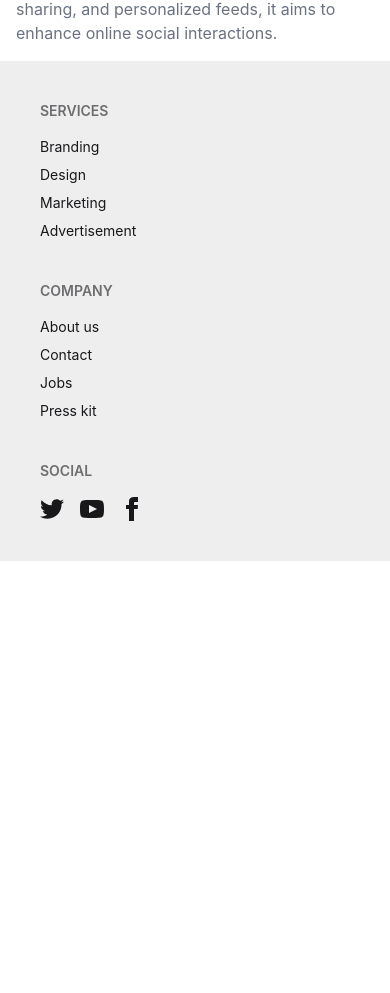
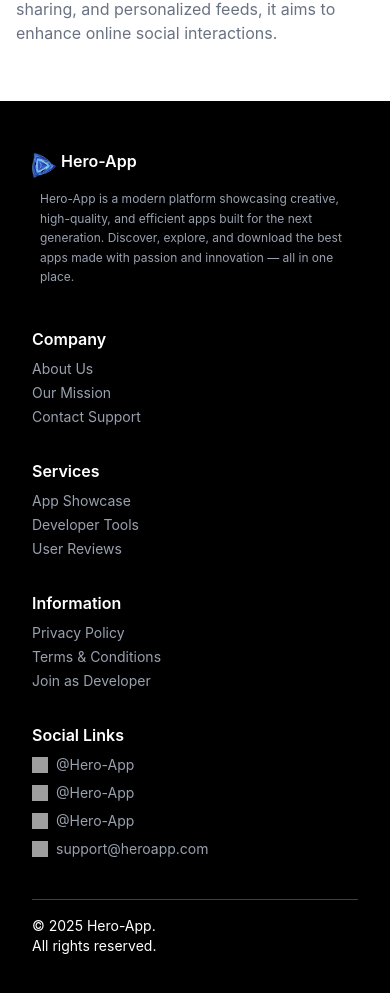
Before and after one commit to subornakter/Hero-App, a React (Vite) app: page /appDetails/1 in a window 390 px wide. Shown: the part 1313-2306 px from the top of the page. Before the commit the page ends 1874 px from the top, so only its background shows below. Built offline with nearby package versions, Linux system fonts and the light colour scheme; grey boxes are pictures that could not be loaded.

Commit message:
function add responsive add

```diff
--- a/src/components/Footer.jsx
+++ b/src/components/Footer.jsx
@@ -1,63 +1,83 @@
 import React from 'react';
+import logo from '../assets/logo.png'
+const Footer = () => {
+  return (
+    <footer className="bg-black text-gray-300 px-8 py-12 mt-10">
+      <div className="grid md:grid-cols-5 gap-8">
 
-const Footer = () => {
-    return (
-        <footer className="footer sm:footer-horizontal bg-base-300 text-base-content p-10">
-  <nav>
-    <h6 className="footer-title">Services</h6>
-    <a className="link link-hover">Branding</a>
-    <a className="link link-hover">Design</a>
-    <a className="link link-hover">Marketing</a>
-    <a className="link link-hover">Advertisement</a>
-  </nav>
-  <nav>
-    <h6 className="footer-title">Company</h6>
-    <a className="link link-hover">About us</a>
-    <a className="link link-hover">Contact</a>
-    <a className="link link-hover">Jobs</a>
-    <a className="link link-hover">Press kit</a>
-  </nav>
-  <nav>
-    <h6 className="footer-title">Social</h6>
-    <div className="grid grid-flow-col gap-4">
-      <a>
-        <svg
-          xmlns="http://www.w3.org/2000/svg"
-          width="24"
-          height="24"
-          viewBox="0 0 24 24"
-          className="fill-current">
-          <path
-            d="M24 4.557c-.883.392-1.832.656-2.828.775 1.017-.609 1.798-1.574 2.165-2.724-.951.564-2.005.974-3.127 1.195-.897-.957-2.178-1.555-3.594-1.555-3.179 0-5.515 2.966-4.797 6.045-4.091-.205-7.719-2.165-10.148-5.144-1.29 2.213-.669 5.108 1.523 6.574-.806-.026-1.566-.247-2.229-.616-.054 2.281 1.581 4.415 3.949 4.89-.693.188-1.452.232-2.224.084.626 1.956 2.444 3.379 4.6 3.419-2.07 1.623-4.678 2.348-7.29 2.04 2.179 1.397 4.768 2.212 7.548 2.212 9.142 0 14.307-7.721 13.995-14.646.962-.695 1.797-1.562 2.457-2.549z"></path>
-        </svg>
-      </a>
-      <a>
-        <svg
-          xmlns="http://www.w3.org/2000/svg"
-          width="24"
-          height="24"
-          viewBox="0 0 24 24"
-          className="fill-current">
-          <path
-            d="M19.615 3.184c-3.604-.246-11.631-.245-15.23 0-3.897.266-4.356 2.62-4.385 8.816.029 6.185.484 8.549 4.385 8.816 3.6.245 11.626.246 15.23 0 3.897-.266 4.356-2.62 4.385-8.816-.029-6.185-.484-8.549-4.385-8.816zm-10.615 12.816v-8l8 3.993-8 4.007z"></path>
-        </svg>
-      </a>
-      <a>
-        <svg
-          xmlns="http://www.w3.org/2000/svg"
-          width="24"
-          height="24"
-          viewBox="0 0 24 24"
-          className="fill-current">
-          <path
-            d="M9 8h-3v4h3v12h5v-12h3.642l.358-4h-4v-1.667c0-.955.192-1.333 1.115-1.333h2.885v-5h-3.808c-3.596 0-5.192 1.583-5.192 4.615v3.385z"></path>
-        </svg>
-      </a>
-    </div>
-  </nav>
+        {/* About Section */}
+        <div>
+          <div className='flex items-center gap-1'>
+            <img className='h-[25px] w-[25px]' src={logo} alt="" />
+            <h3 className="text-white font-semibold mb-2">Hero-App</h3>
+          </div>
+          <p className="text-[12px] p-2 text-gray-400 leading-relaxed">
+            Hero-App is a modern platform showcasing creative, high-quality, and efficient apps built for the next generation.
+            Discover, explore, and download the best apps made with passion and innovation — all in one place.
+          </p>
+        </div>
 
-</footer>
-    );
+        {/* Company Section */}
+        <div>
+          <h4 className="text-white font-semibold mb-2">Company</h4>
+          <ul className="space-y-1 text-sm text-gray-400">
+            <li><a href="#" className="hover:text-white transition-colors">About Us</a></li>
+            <li><a href="#" className="hover:text-white transition-colors">Our Mission</a></li>
+            <li><a href="#" className="hover:text-white transition-colors">Contact Support</a></li>
+          </ul>
+        </div>
+
+        {/* Services Section */}
+        <div>
+          <h4 className="text-white font-semibold mb-2">Services</h4>
+          <ul className="space-y-1 text-sm text-gray-400">
+            <li><a href="#" className="hover:text-white transition-colors">App Showcase</a></li>
+            <li><a href="#" className="hover:text-white transition-colors">Developer Tools</a></li>
+            <li><a href="#" className="hover:text-white transition-colors">User Reviews</a></li>
+          </ul>
+        </div>
+
+        {/* Information Section */}
+        <div>
+          <h4 className="text-white font-semibold mb-2">Information</h4>
+          <ul className="space-y-1 text-sm text-gray-400">
+            <li><a href="#" className="hover:text-white transition-colors">Privacy Policy</a></li>
+            <li><a href="#" className="hover:text-white transition-colors">Terms & Conditions</a></li>
+            <li><a href="#" className="hover:text-white transition-colors">Join as Developer</a></li>
+          </ul>
+        </div>
+
+        {/* Social Section */}
+        <div>
+          <h4 className="text-white font-semibold mb-2">Social Links</h4>
+          <ul className="space-y-2 text-sm text-gray-400">
+            <li className="flex items-center gap-2">
+              <img src="https://cdn-icons-png.flaticon.com/512/733/733547.png" alt="Facebook" className="w-4 h-4" />
+              <span>@Hero-App</span>
+            </li>
+            <li className="flex items-center gap-2">
+              <img src="https://cdn-icons-png.flaticon.com/512/733/733579.png" alt="Twitter" className="w-4 h-4" />
+              <span>@Hero-App</span>
+            </li>
+            <li className="flex items-center gap-2">
+              <img src="https://cdn-icons-png.flaticon.com/512/2111/2111463.png" alt="Instagram" className="w-4 h-4" />
+              <span>@Hero-App</span>
+            </li>
+
+            <li className="flex items-center gap-2">
+              <img src="https://i.ibb.co.com/67FzjgSn/communication.png" alt="Email" className="w-4 h-4" />
+              <span>support@heroapp.com</span>
+            </li>
+          </ul>
+        </div>
+      </div>
+
+      {/* Footer Bottom */}
+      <div className="text-left md:text-center text-white text-sm border-t border-gray-700 pt-4 mt-10">
+        © 2025 Hero-App. <br className="block md:hidden" /> All rights reserved.
+      </div>
+    </footer>
+  );
 };
 
 export default Footer;
--- a/src/components/HeroSection.jsx
+++ b/src/components/HeroSection.jsx
@@ -24,8 +24,11 @@ const HeroSection = () => {
         </p>
 
         <div className="flex gap-3 mt-5">
-         <Link to={"https://play.google.com/store/games?hl=en&pli=1"}>
-          <button className="flex gap-2 p-3 btn border border-gray-300">
+         <Link to={"https://play.google.com/store/games?hl=en&pli=1"}
+          target='_blank'>
+
+          <button className="flex gap-2 p-3 btn border border-gray-300"
+           target='_blank'>
             <img src="https://i.ibb.co.com/HDZCd83v/Group.png" alt="" />Play Store
           </button>
          </Link>
--- a/src/components/NavBar.jsx
+++ b/src/components/NavBar.jsx
@@ -37,7 +37,8 @@ const NavBar = () => {
 
 
 <NavLink
-  to="/products"
+  to="https://github.com/subornakter"
+  target='_blank'
   className="btn text-white flex gap-2 bg-gradient-to-r from-[#632ee3] to-[#9f62f2]"
 >
      <img src="https://i.ibb.co.com/LdPshm1T/Vector.png" alt="" />
```
Also changed, not shown: src/pages/Installation.jsx (+81 -64 lines).
